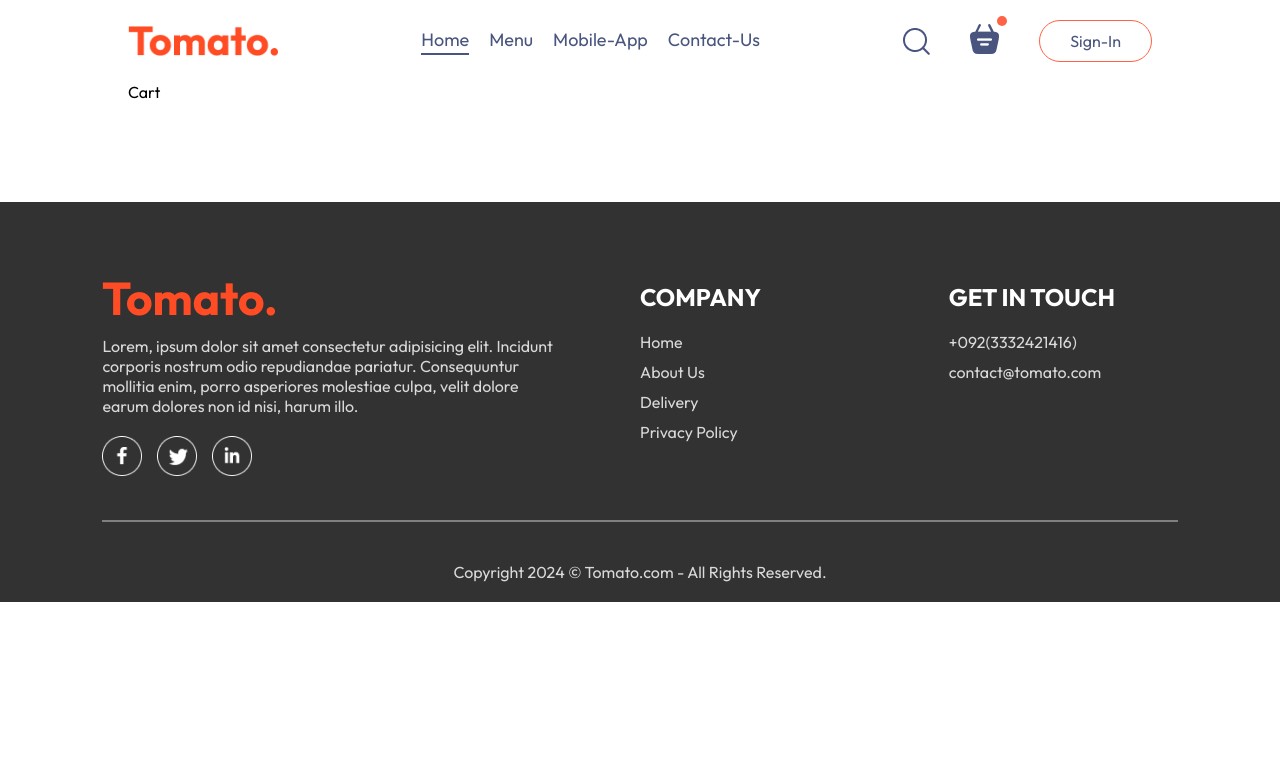
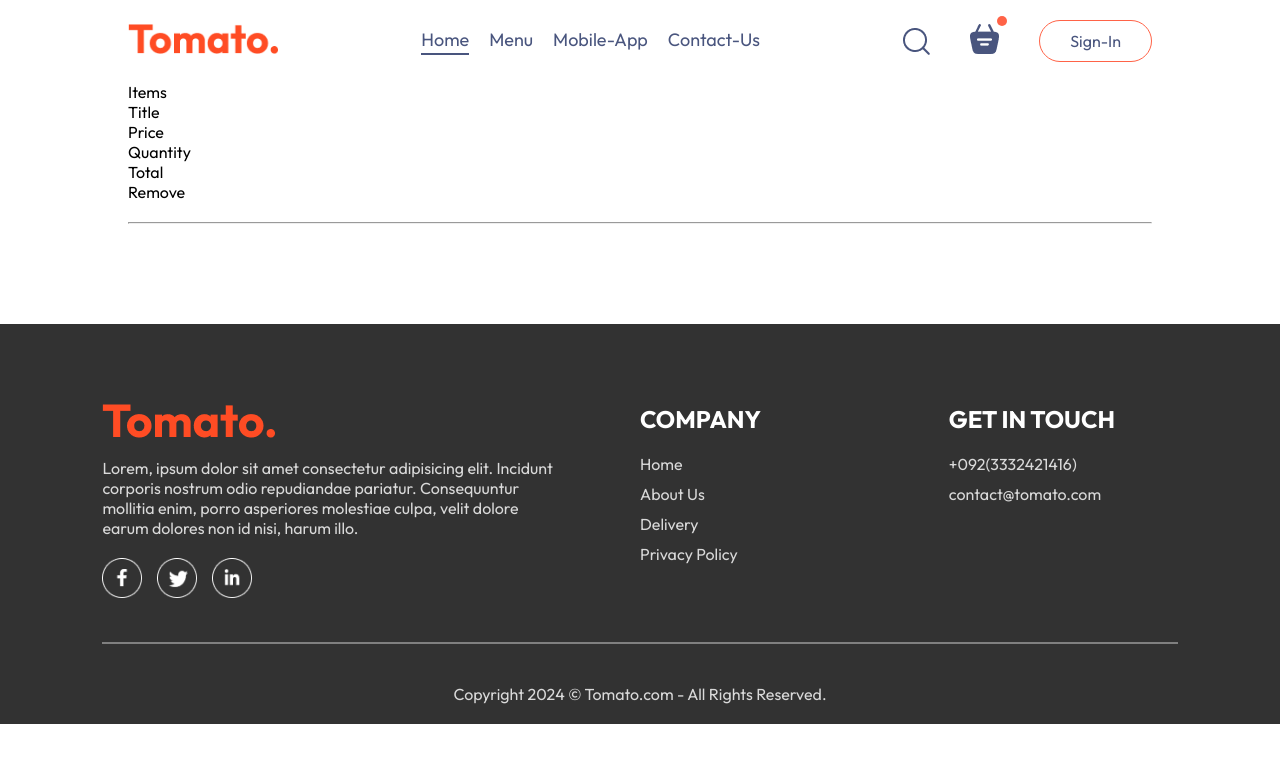
Before and after one commit to 1zhanN/food-delivery, a React (Vite) app in the folder frontend/: page /cart in a window 1280 px wide. Shown: the top 762 px of the page. Built offline with nearby package versions, Linux system fonts and the light colour scheme.

Commit message:
Cart Page structure

```diff
--- a/frontend/src/components/Navbar/Navbar.jsx
+++ b/frontend/src/components/Navbar/Navbar.jsx
@@ -8,9 +8,13 @@
 
   return (
     <div className="navbar">
-      <img className="logo" src={assets.logo} />
+      <Link to={"/"}>
+        <img className="logo" src={assets.logo} />
+      </Link>
+
       <ul className="navbar-menu">
         <Link
+          to={"/"}
           onClick={() => setMenu("Home")}
           className={menu == "Home" ? "active" : ""}
         >
@@ -41,7 +45,10 @@
       <div className="navbar-right">
         <img src={assets.search_icon} />
         <div className="navbar-search-icon">
-          <img src={assets.basket_icon} alt="" />
+          <Link to={"/cart"}>
+            <img src={assets.basket_icon} alt="" />
+          </Link>
+
           <div className="dot"></div>
         </div>
 
--- a/frontend/src/pages/Cart/Cart.jsx
+++ b/frontend/src/pages/Cart/Cart.jsx
@@ -1,8 +1,40 @@
-import React from "react";
+import React, { useContext } from "react";
 import "./Cart.css";
+import { StoreContext } from "../../context/StoreContext";
 
 const Cart = () => {
-  return <div>Cart</div>;
+  const { cartItems, food_list, removeFromCart } = useContext(StoreContext);
+
+  return (
+    <div className="cart">
+      <div className="cart-items">
+        <div className="cart-items-title">
+          <p>Items</p>
+          <p>Title</p>
+          <p>Price</p>
+          <p>Quantity</p>
+          <p>Total</p>
+          <p>Remove</p>
+        </div>
+        <br />
+        <hr />
+        {food_list.map((item, index) => {
+          if (cartItems[item._id] > 0) {
+            return (
+              <div className="cart-items-title cart-items-item">
+                <img src={item.image} alt="" />
+                <p>{item.name}</p>
+                <p>{item.price}</p>
+                <p>{cartItems[item._id]}</p>
+                <p>{item.price * cartItems[item._id]}</p>
+                <p>x</p>
+              </div>
+            );
+          }
+        })}
+      </div>
+    </div>
+  );
 };
 
 export default Cart;
```
